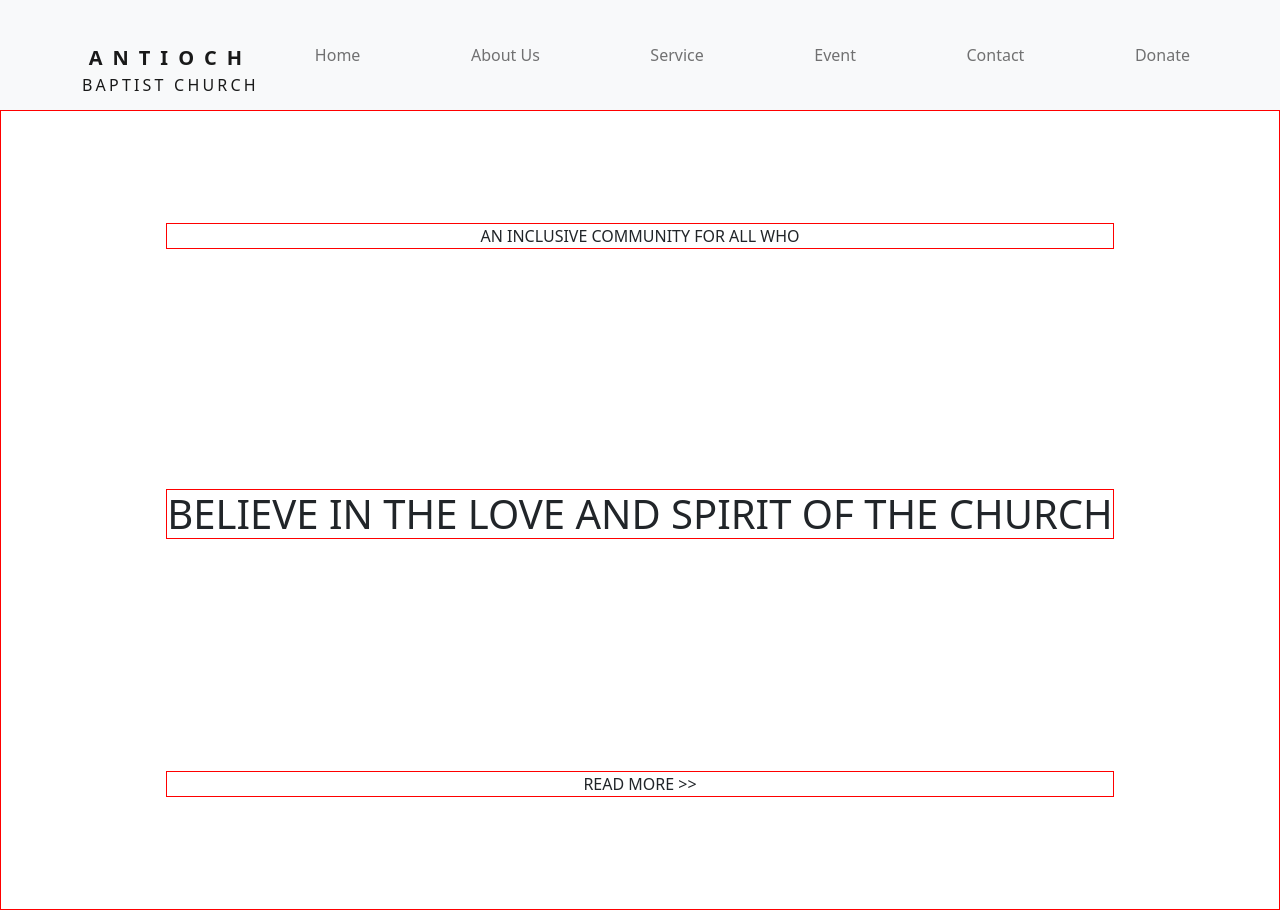
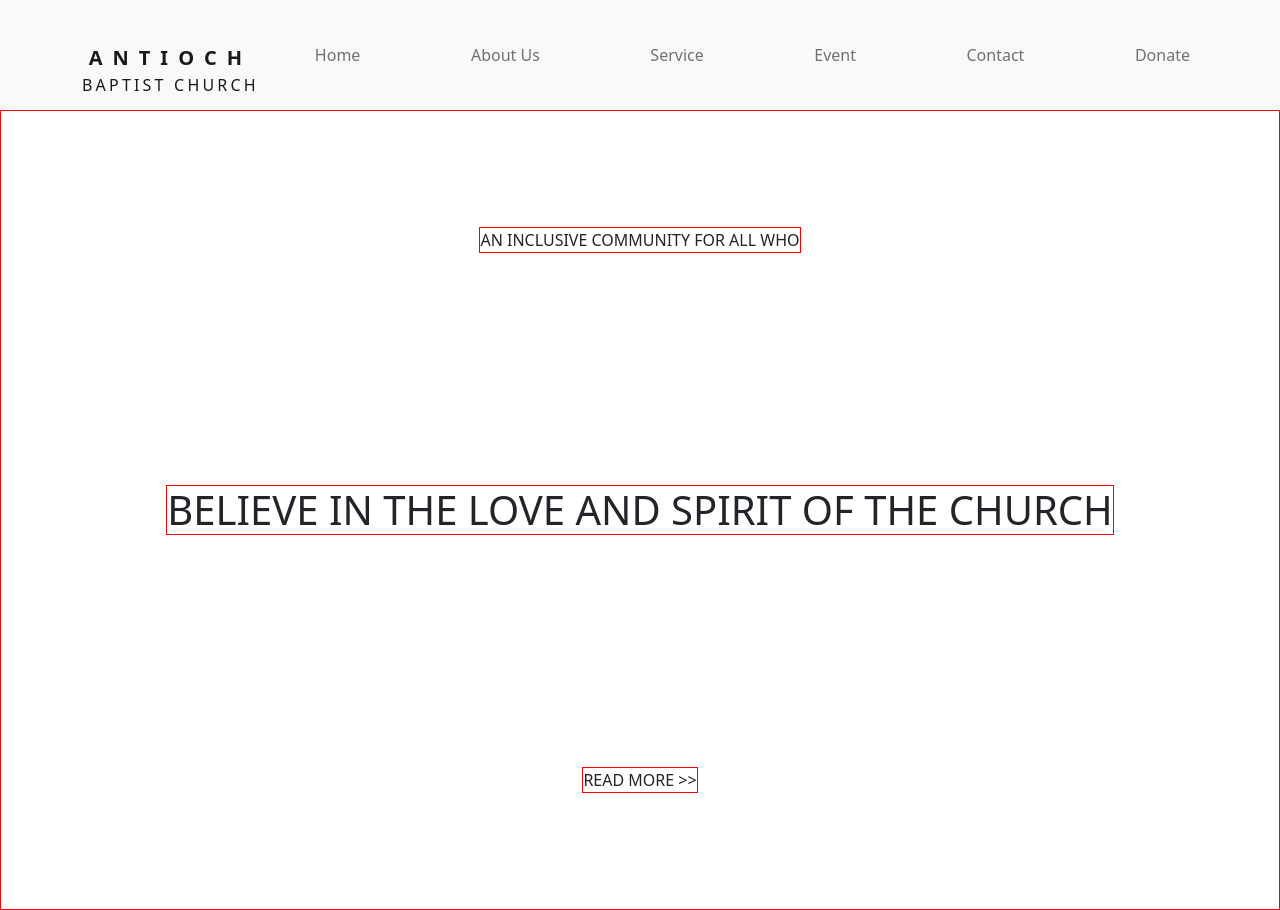
Before and after one commit to Oyindamola-Richard/AntiochBC, a plain HTML site: page index.html in a window 1280 px wide. Drawn offline with Linux system fonts and the light colour scheme.

Commit message:
style carousel texts

```diff
--- a/style.css
+++ b/style.css
@@ -47,13 +47,18 @@ ul{
 .carousel-text1{
     border: 1px solid red;
     height: fit-content;
-    /* margin-top: 10em; */
+    width: fit-content;
+    margin: auto;
 }
 .carousel-text2{
     border: 1px solid red;
     height: fit-content;
+    width: fit-content;
+    margin: auto;
 }
 .carousel-text3{
     border: 1px solid red;
     height: fit-content;
+    width: fit-content;
+    margin: auto;
 }
```
